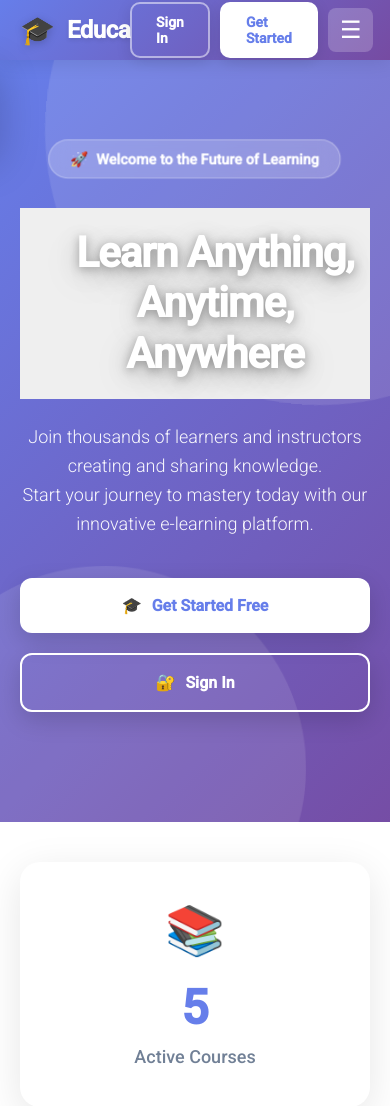
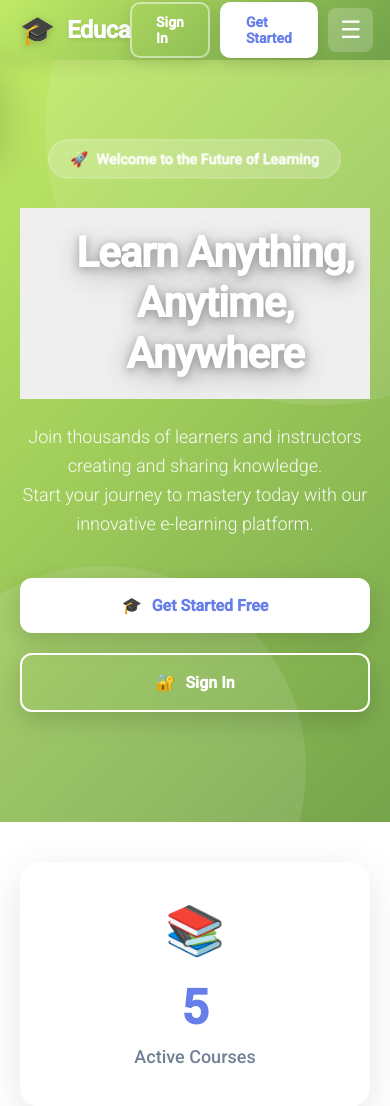
Before and after one commit to dennismbugua/Building-an-E-Learning-Platform, a Django app: page / in a window 390 px wide. Shown: the top 1106 px of the page. Run offline with Django 4.2, Linux system fonts and the light colour scheme; data comes from the database, SQL or seed files in the repository.

Commit message:
bg color change

```diff
--- a/educa/courses/templates/base.html
+++ b/educa/courses/templates/base.html
@@ -21,7 +21,8 @@
 
       /* Top Navbar Styles */
       .top-navbar {
-        background: linear-gradient(135deg, #667eea 0%, #764ba2 100%);
+        /* background: linear-gradient(135deg, #667eea 0%, #764ba2 100%); */
+        background: linear-gradient(135deg, #c0ea66 0%, hsl(93, 37%, 46%) 100%);
         box-shadow: 0 2px 20px rgba(0, 0, 0, 0.1);
         position: sticky;
         top: 0;
@@ -293,7 +294,8 @@
           top: 60px;
           left: 0;
           right: 0;
-          background: linear-gradient(135deg, #667eea 0%, #764ba2 100%);
+          /* background: linear-gradient(135deg, #667eea 0%, #764ba2 100%); */
+          background: linear-gradient(135deg, #c0ea66 0%, hsl(93, 37%, 46%) 100%);
           flex-direction: column;
           gap: 0;
           padding: 20px;
--- a/educa/courses/templates/courses/home.html
+++ b/educa/courses/templates/courses/home.html
@@ -6,7 +6,7 @@
 <style>
   /* Hero Section */
   .hero-section {
-    background: linear-gradient(135deg, #667eea 0%, #764ba2 100%);
+    background: linear-gradient(135deg, #c0ea66 0%, hsl(93, 37%, 46%) 100%);
     padding: 80px 20px 100px;
     position: relative;
     overflow: hidden;
@@ -108,7 +108,7 @@
       0 2px 10px rgba(0, 0, 0, 0.3),
       0 5px 25px rgba(0, 0, 0, 0.2),
       0 10px 40px rgba(0, 0, 0, 0.15);
-    color: white;
+    color: ffffff;
     position: relative;
     display: inline-block;
     animation: titleGlow 3s ease-in-out infinite;
```
